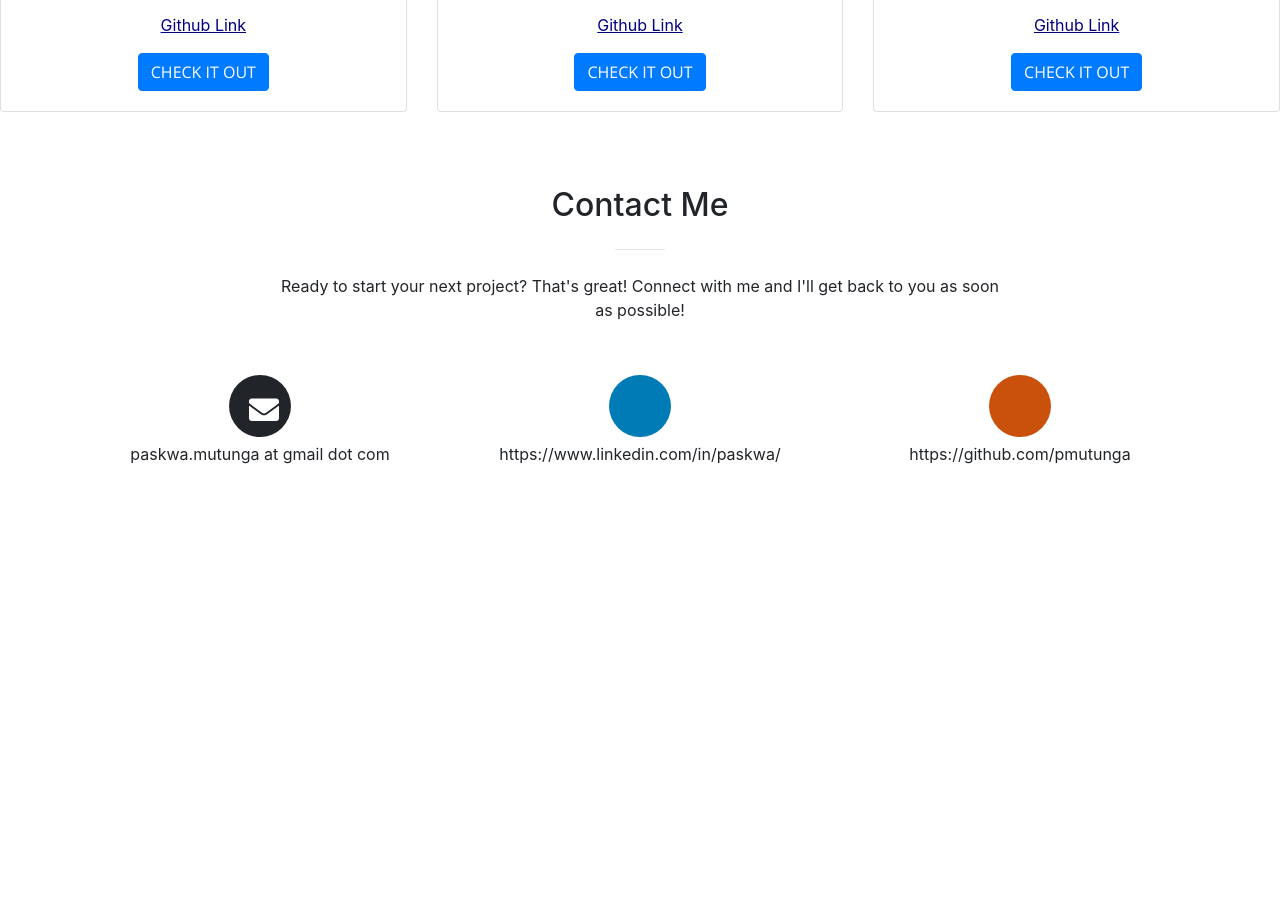
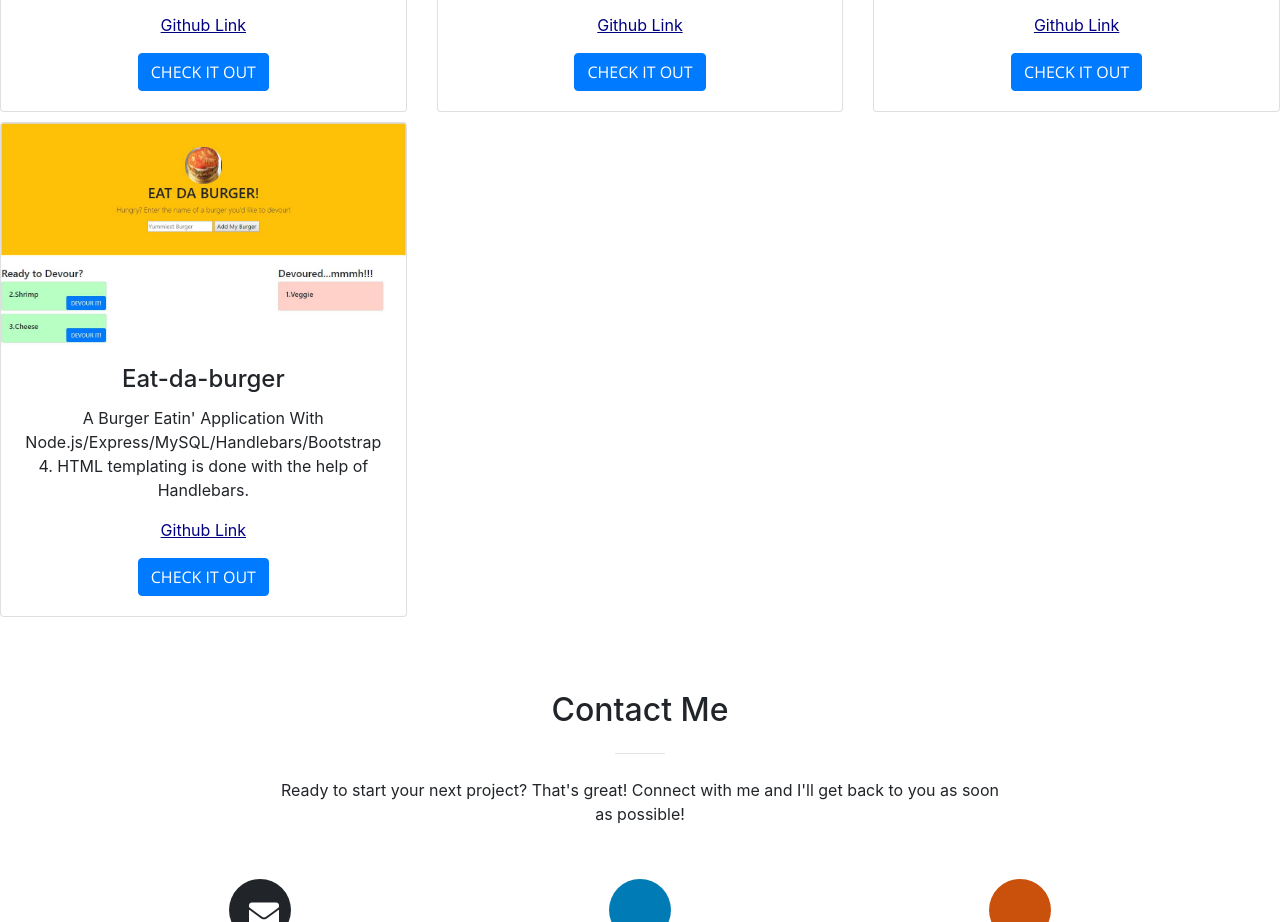
Before and after one commit to pmutunga/Bootstrap-Portfolio, a website with bundled scripts: page index.html in a window 1280 px wide. Shown: the part 2553-3475 px from the top of the page. Before the commit the page ends 3067 px from the top, so only its background shows below. Built offline with nearby package versions, Linux system fonts and the light colour scheme.

Commit message:
added eat-da-burger app

```diff
--- a/index.html
+++ b/index.html
@@ -203,6 +203,17 @@
                 </div>
               </div>
             </div>
+            <div class="col-lg-4 col-sm-6 port-card">
+              <div class="card work-card">
+                 <a href="https://pacific-bayou-28835.herokuapp.com/"> <img class="card-img-top" src="./img/portfolio/fullsize/10.jpg" alt="Card image"></a>
+                  <div class="card-body text-center">
+                      <h4 class="card-title">Eat-da-burger</h4>
+                      <p class="card-text">A Burger Eatin' Application With Node.js/Express/MySQL/Handlebars/Bootstrap4. HTML templating is done with the help of Handlebars. </p>
+                      <p class="card-text gitlink"><a target="_blank" rel="noopener noreferrer"href="https://github.com/pmutunga/burger">Github Link</a></p>
+                      <a href="https://pacific-bayou-28835.herokuapp.com/" class="btn btn-primary">Check it out</a>
+                  </div>
+                </div>
+              </div>
       <br class="clearfix">
   </div> <!--End of Card Deck-->
   </div> <!--End of cards container-->
```
Also changed, not shown: img/portfolio/fullsize/10.JPG (added), img/portfolio/thumbnails/10.jpg (added).
